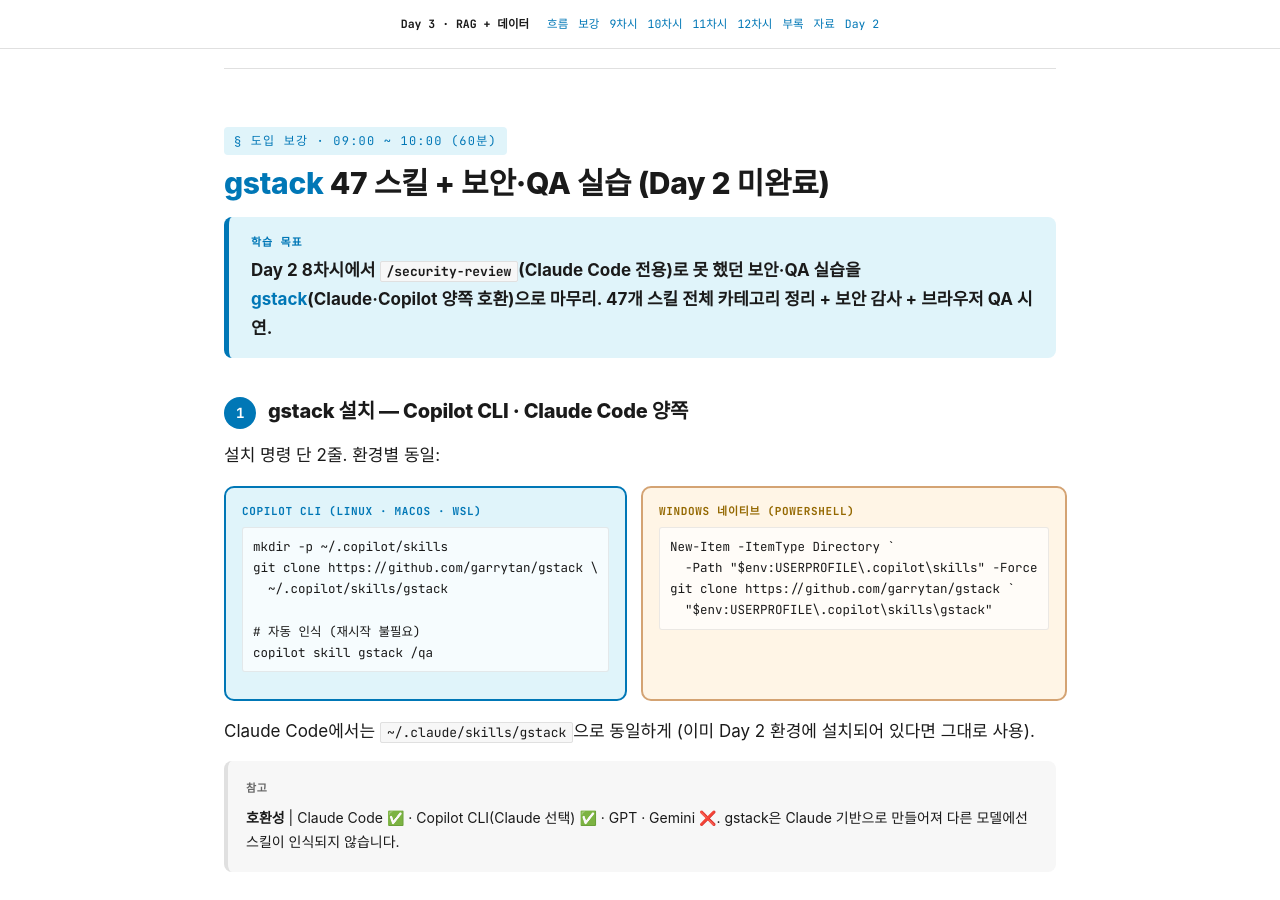
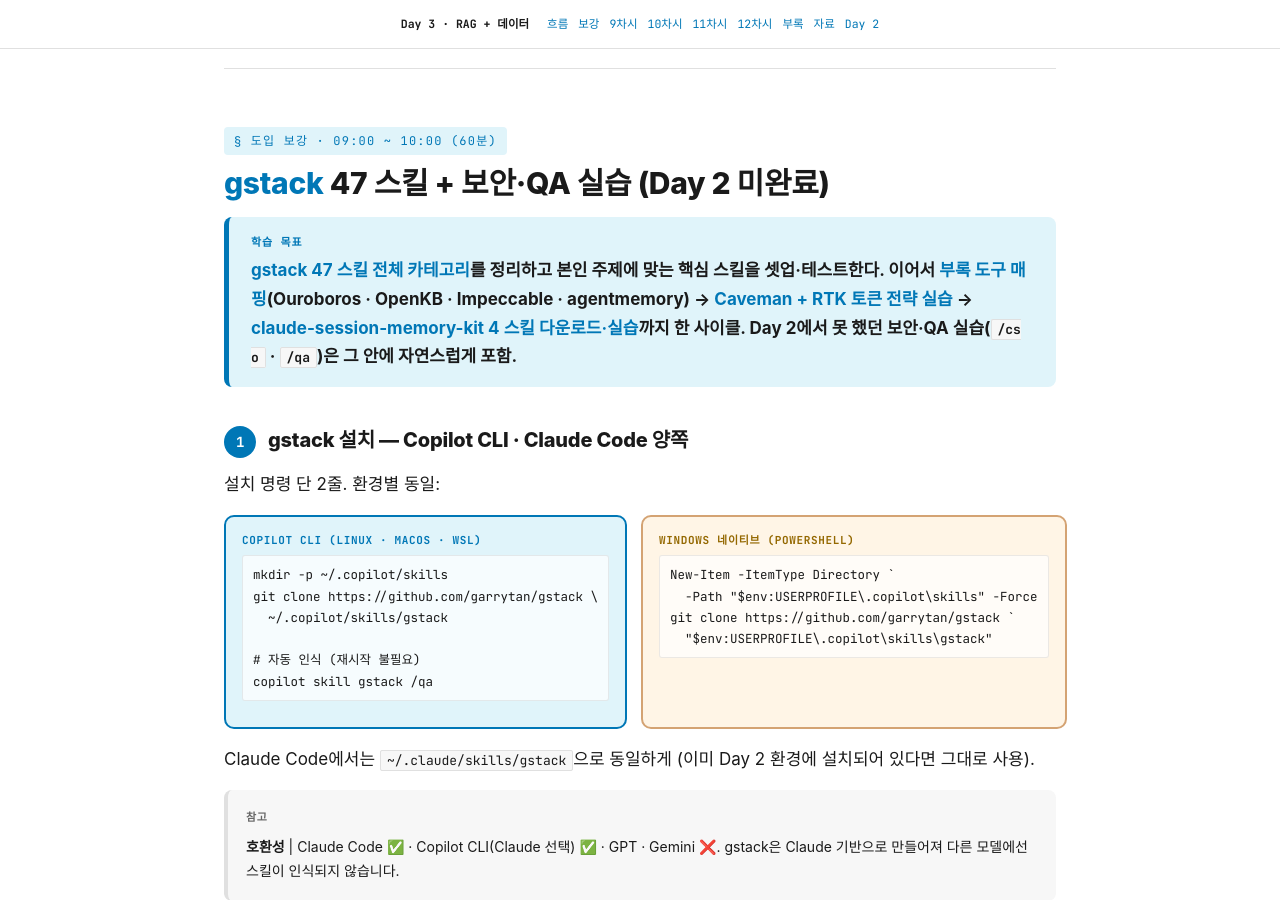
Before and after one commit to daniel8824-del/rag-day3, a Jekyll site: the page docs/index.html, which Jekyll copies as it is, in a window 1280 px wide and 900 px high, scrolled down 1138 px. Built offline with Jekyll 4.4.1, drawn with Linux system fonts in a browser that asks for light colours; some web fonts are replaced.

Commit message:
§ 도입 보강 학습 목표 재정합 — 보안 실습은 일부에 불과, gstack 전체 + 부록 + 토큰 + 메모리 키트 사이클 반영
기존: /security-review 마무리에 초점 (너무 좁음)
정정: gstack 47 스킬 + 부록 도구 + Caveman·RTK + session-memory-kit 4 스킬 — 60분 전체 흐름 반영

Co-Authored-By: Claude Opus 4.7 (1M context) <noreply@anthropic.com>

```diff
--- a/docs/index.html
+++ b/docs/index.html
@@ -600,7 +600,7 @@
 
   <div class="goal">
     <div class="goal-label">학습 목표</div>
-    <div class="goal-text">Day 2 8차시에서 <code class="inline">/security-review</code>(Claude Code 전용)로 못 했던 보안·QA 실습을 <strong>gstack</strong>(Claude·Copilot 양쪽 호환)으로 마무리. 47개 스킬 전체 카테고리 정리 + 보안 감사 + 브라우저 QA 시연.</div>
+    <div class="goal-text"><strong>gstack 47 스킬 전체 카테고리</strong>를 정리하고 본인 주제에 맞는 핵심 스킬을 셋업·테스트한다. 이어서 <strong>부록 도구 매핑</strong>(Ouroboros · OpenKB · Impeccable · agentmemory) → <strong>Caveman + RTK 토큰 전략 실습</strong> → <strong>claude-session-memory-kit 4 스킬 다운로드·실습</strong>까지 한 사이클. Day 2에서 못 했던 보안·QA 실습(<code class="inline">/cso</code> · <code class="inline">/qa</code>)은 그 안에 자연스럽게 포함.</div>
   </div>
 
   <h3><span class="step-num">1</span>gstack 설치 — Copilot CLI · Claude Code 양쪽</h3>
```
